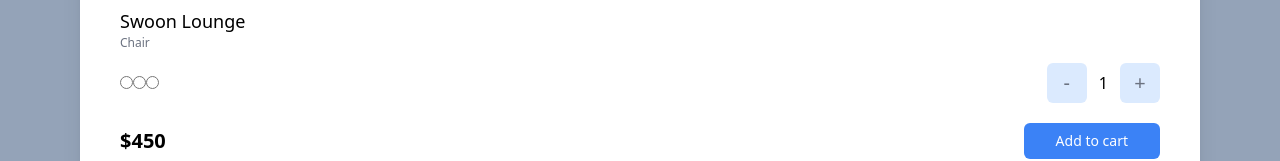
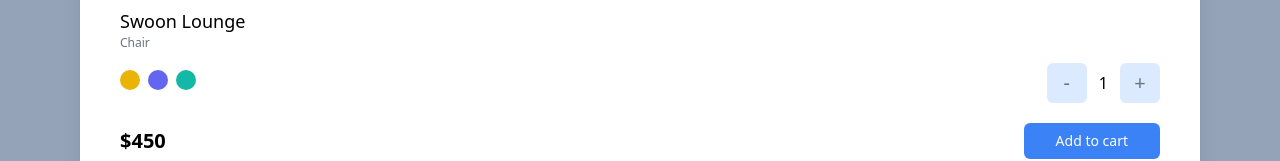
Before and after one commit to yhsol/spinach, a Next.js app: page / in a window 1280 px wide. Shown: the part 1127-1288 px from the top of the page. Built offline with nearby package versions, Linux system fonts and the light colour scheme.

Commit message:
feat: Modifier

```diff
--- a/pages/index.tsx
+++ b/pages/index.tsx
@@ -29,8 +29,14 @@
         <span>Total</span>
         <span className="font-semibold">$10</span>
       </div>
-      <div className="mt-5 w-1/2 mx-auto bg-blue-500 text-white p-3 text-center rounded-xl">
-        Checkout
+      <div className="flex justify-center">
+        <button
+          className="mt-5 w-1/2 mx-auto bg-blue-500 text-white p-3 text-center rounded-xl
+          hover:bg-teal-500 active:bg-yellow-500 focus:bg-red-500
+        "
+        >
+          Checkout
+        </button>
       </div>
     </div>
   );
@@ -85,10 +91,10 @@
         <span className="font-medium text-lg">Swoon Lounge</span>
         <div className="text-xs text-gray-500">Chair</div>
         <div className="mt-3 mb-5 flex justify-between items-center">
-          <div>
-            <input type="radio" />
-            <input type="radio" />
-            <input type="radio" />
+          <div className="space-x-2">
+            <button className="w-5 h-5 rounded-full bg-yellow-500" />
+            <button className="w-5 h-5 rounded-full bg-indigo-500" />
+            <button className="w-5 h-5 rounded-full bg-teal-500" />
           </div>
           <div className="flex items-center space-x-3">
             <button className="bg-blue-100 flex justify-center items-center aspect-square w-10 text-xl text-gray-500 rounded-md">
```
